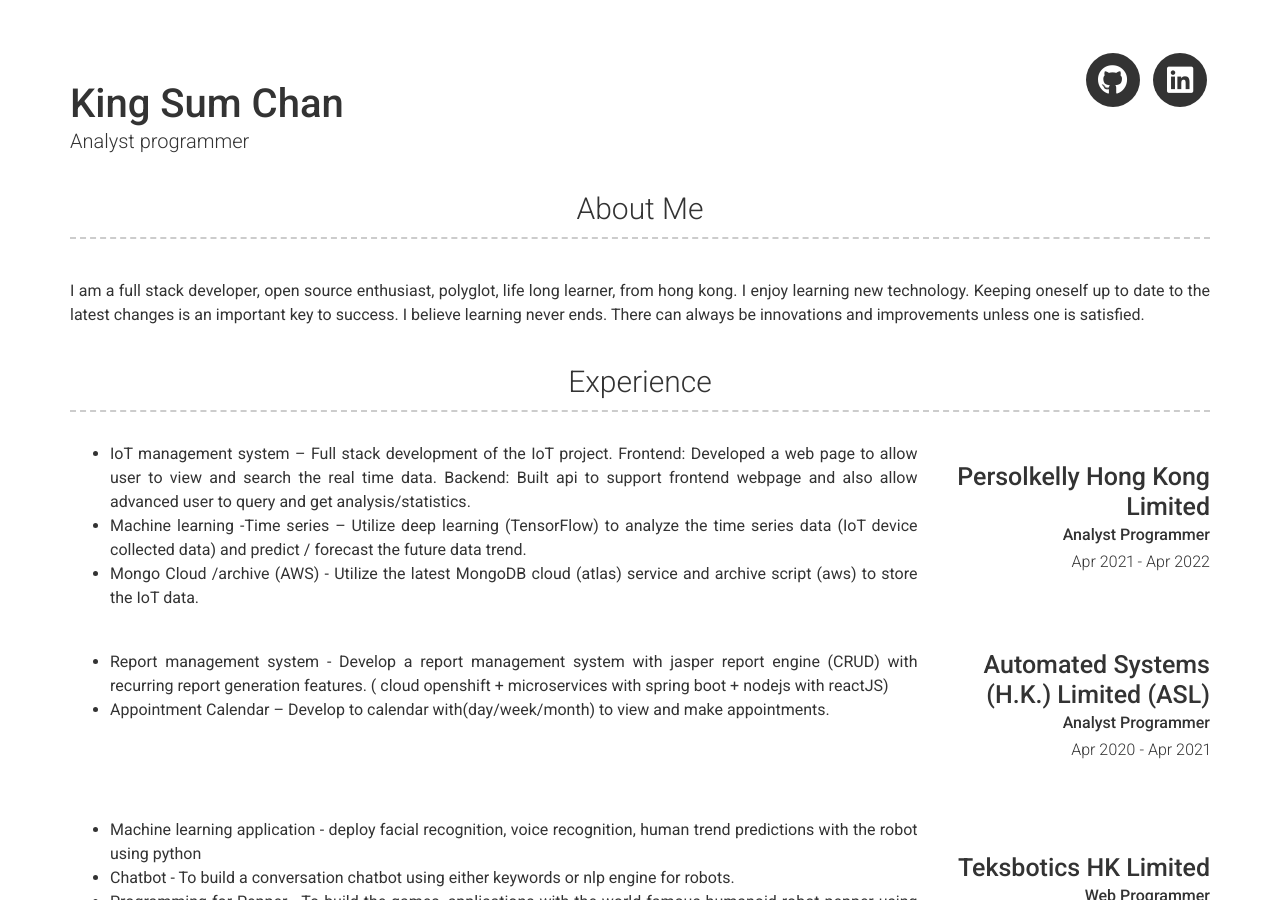
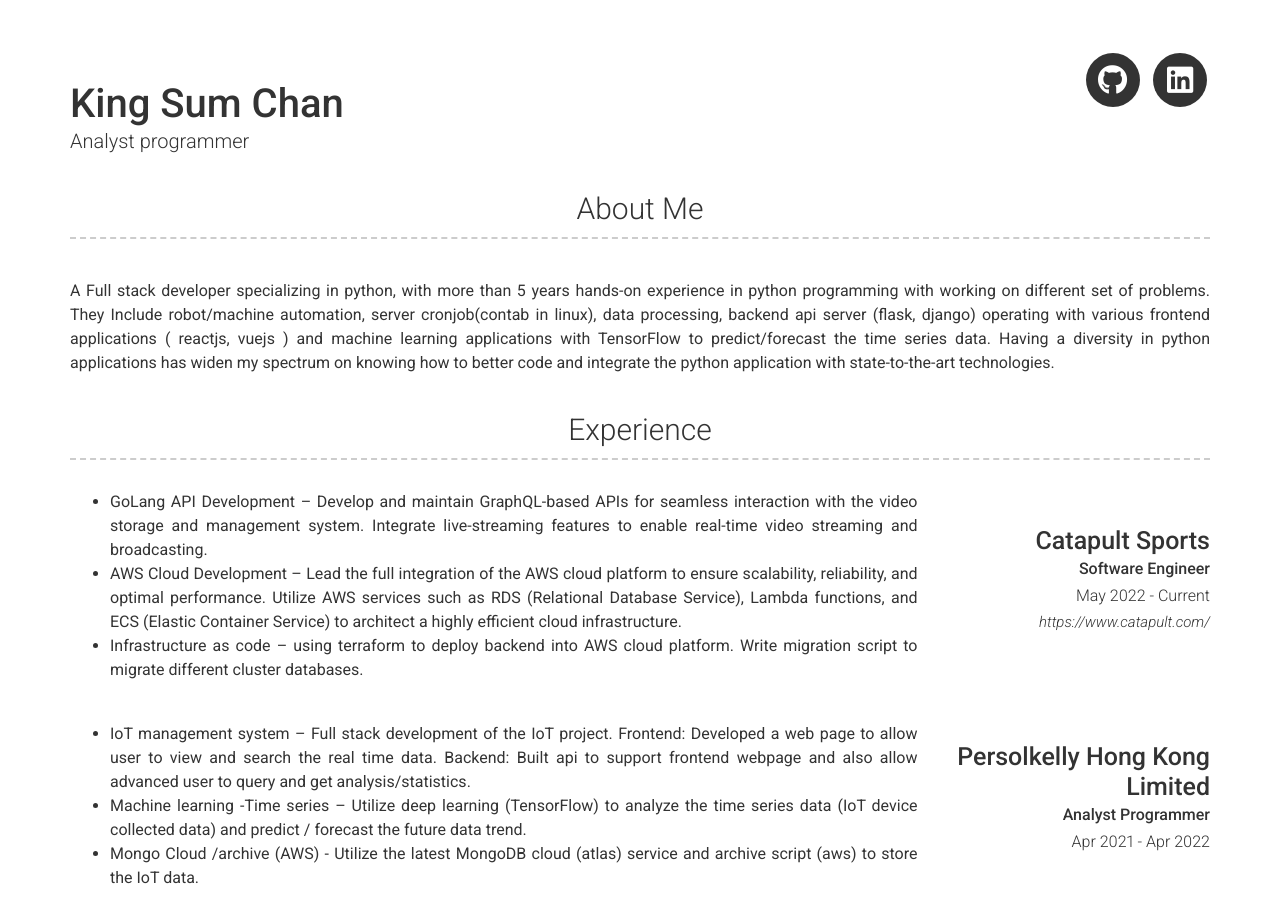
Before and after one commit to samchan2022/samchan2022.github.io, a Jekyll site: the page built from index.md, in a window 1280 px wide and 900 px high. Built offline with Jekyll 4.4.1, drawn with Linux system fonts in a browser that asks for light colours; nearby versions of some CDN libraries.

Commit message:
update resume

```diff
--- a/_config.yml
+++ b/_config.yml
@@ -55,8 +55,12 @@ linkedin_username: king-sum-chan-06b77983
 #
 #about_profile_image: Directory of profile image (eg. images/profile.jpg)
 about_content: | # this will include new lines to allow paragraphs
-  I am a full stack developer, open source enthusiast, polyglot, life long learner, from hong kong.
-  I enjoy learning new technology. Keeping oneself up to date to the latest changes is an important key to success. I believe learning never ends. There can always be innovations and improvements unless one is satisfied.
+  A Full stack developer specializing in python, with more than 5 years hands-on experience in python programming with working on different set of problems. They Include robot/machine automation,
+  server cronjob(contab in linux), data processing, backend api server (flask, django) operating with
+  various frontend applications ( reactjs, vuejs ) and machine learning applications with TensorFlow to
+  predict/forecast the time series data. Having a diversity in python applications has widen my
+  spectrum on knowing how to better code and integrate the python application with state-to-the-art
+  technologies.
 
 #  especially in this internet era where one can just in touch with with the state to the art technology with one click. What a great time to be alive!
 
@@ -92,6 +96,17 @@ content:
   - title: Experience
     layout: list
     content:
+      - layout: right
+        title: Catapult Sports
+        sub_title: Software Engineer
+        caption: May 2022 - Current
+        link: https://www.catapult.com/
+        #quote: >
+          #Short description of the company (optional)
+        description: | # this will include new lines to allow paragraphs
+          - GoLang API Development – Develop and maintain GraphQL-based APIs for seamless interaction with the video storage and management system. Integrate live-streaming features to enable real-time video streaming and broadcasting.
+          - AWS Cloud Development – Lead the full integration of the AWS cloud platform to ensure scalability, reliability, and optimal performance. Utilize AWS services such as RDS (Relational Database Service), Lambda functions, and ECS (Elastic Container Service) to architect a highly efficient cloud infrastructure.
+          - Infrastructure as code – using terraform to deploy backend into AWS cloud platform. Write migration script to migrate different cluster databases.
       - layout: right
         title: Persolkelly Hong Kong Limited
         sub_title: Analyst Programmer
```
